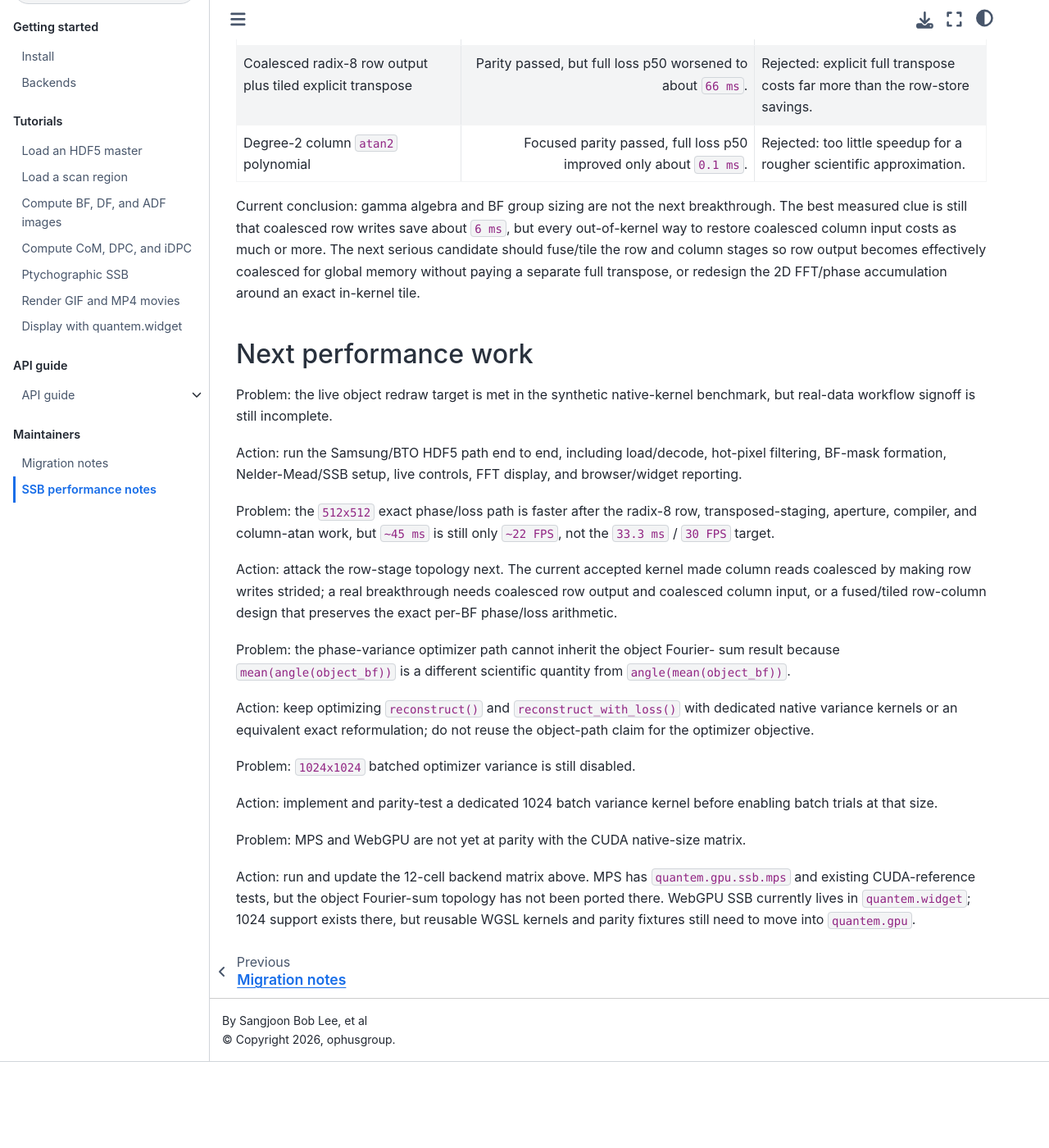
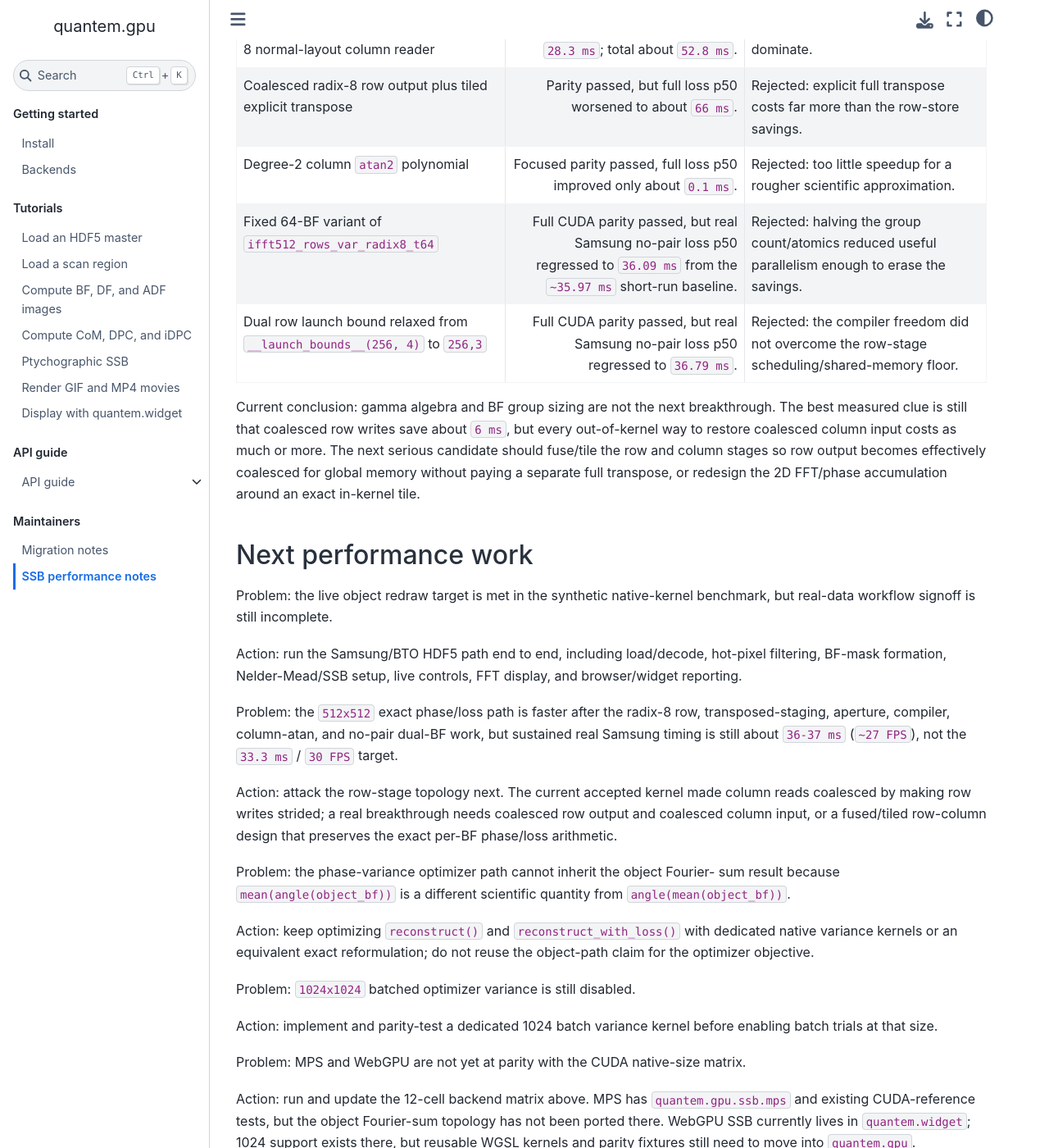
Before and after one commit to bobleesj/quantem.gpu, a Jupyter Book: the page built from docs/maintainer/ssb-performance.md, in a window 1280 px wide and 1400 px high, scrolled down 24176 px. Shown: the whole window at 82% size. Built offline with Jupyter Book 1.0.4 settings and Sphinx 7.4.7 and the Sphinx Book theme 1.1.4, drawn with Linux system fonts in a browser that asks for light colours; before the commit the page ends 25471 px from its top, so only the background shows below that.

Commit message:
docs: record rejected 512 SSB probes

```diff
--- a/docs/maintainer/ssb-performance.md
+++ b/docs/maintainer/ssb-performance.md
@@ -855,6 +855,8 @@ repeating local minima.
 | Coalesced radix-8 row output plus radix-8 normal-layout column reader | Column p50 rose to about `28.3 ms`; total about `52.8 ms`. | Rejected: strided column reads dominate. |
 | Coalesced radix-8 row output plus tiled explicit transpose | Parity passed, but full loss p50 worsened to about `66 ms`. | Rejected: explicit full transpose costs far more than the row-store savings. |
 | Degree-2 column `atan2` polynomial | Focused parity passed, full loss p50 improved only about `0.1 ms`. | Rejected: too little speedup for a rougher scientific approximation. |
+| Fixed 64-BF variant of `ifft512_rows_var_radix8_t64` | Full CUDA parity passed, but real Samsung no-pair loss p50 regressed to `36.09 ms` from the `~35.97 ms` short-run baseline. | Rejected: halving the group count/atomics reduced useful parallelism enough to erase the savings. |
+| Dual row launch bound relaxed from `__launch_bounds__(256, 4)` to `256,3` | Full CUDA parity passed, but real Samsung no-pair loss p50 regressed to `36.79 ms`. | Rejected: the compiler freedom did not overcome the row-stage scheduling/shared-memory floor. |
 
 Current conclusion: gamma algebra and BF group sizing are not the next
 breakthrough. The best measured clue is still that coalesced row writes save
@@ -874,8 +876,9 @@ hot-pixel filtering, BF-mask formation, Nelder-Mead/SSB setup, live controls,
 FFT display, and browser/widget reporting.
 
 Problem: the `512x512` exact phase/loss path is faster after the radix-8 row,
-transposed-staging, aperture, compiler, and column-atan work, but `~45 ms` is
-still only `~22 FPS`, not the `33.3 ms` / `30 FPS` target.
+transposed-staging, aperture, compiler, column-atan, and no-pair dual-BF work,
+but sustained real Samsung timing is still about `36-37 ms` (`~27 FPS`), not
+the `33.3 ms` / `30 FPS` target.
 
 Action: attack the row-stage topology next. The current accepted kernel made
 column reads coalesced by making row writes strided; a real breakthrough needs
```
